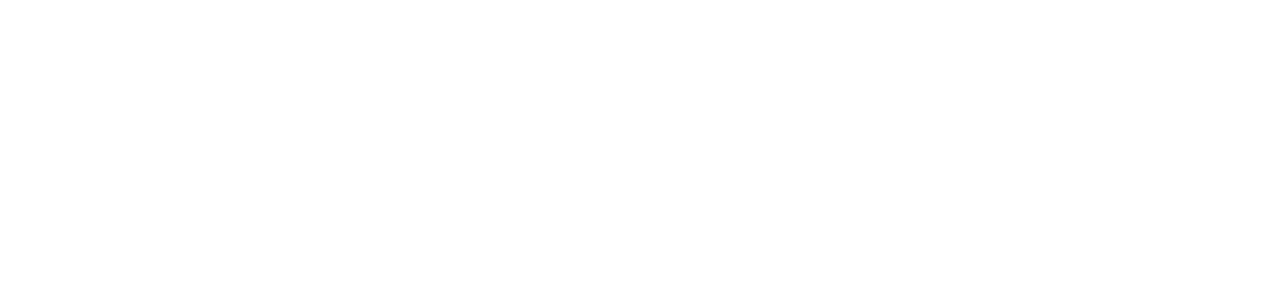
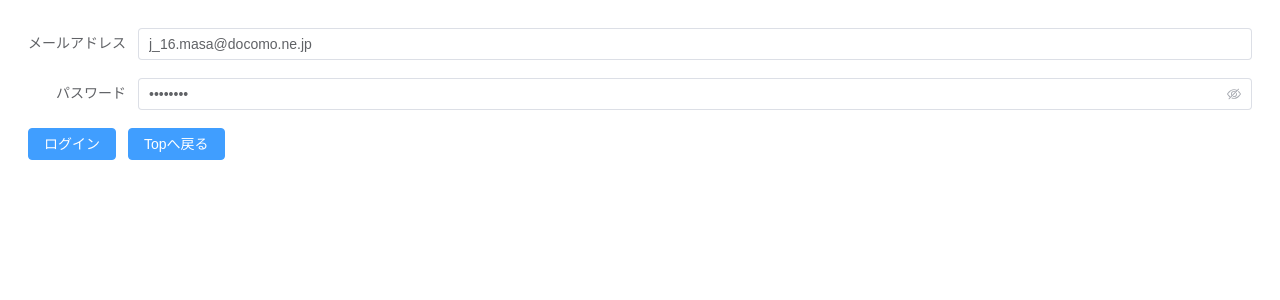
Before and after one commit to umeduck/circlun, a Vue app in the folder front/: page /login in a window 1280 px wide. Before the commit this address had no page. Shown: the top 300 px of the page. Built offline with nearby package versions, Linux system fonts and the light colour scheme.

Commit message:
ログイン機能実装

```diff
--- a/front/src/components/HelloWorld.vue
+++ b/front/src/components/HelloWorld.vue
@@ -5,9 +5,20 @@
   <div v-if="!userStore.isLoggedIn">
     <router-link to="/signup">新規登録</router-link>
   </div>
+  <div v-if="!userStore.isLoggedIn">
+    <router-link to="/login">ログイン</router-link>
+  </div>
+  <div v-if="userStore.isLoggedIn">
+    <el-button type="primary" @click="logout">ログアウト</el-button>
+  </div>
 </template>
 
 <script setup>
 import { useUserStore } from '@/stores/userStore'
+
 const userStore = useUserStore()
+
+const logout = () => {
+  userStore.logout()
+}
 </script>
--- /dev/null
+++ b/front/src/components/users/login.vue
@@ -0,0 +1,76 @@
+<template>
+  <el-main>
+    <el-form :model="form" :rules="rules" ref="formRef" label-width="auto">
+      <!-- メールアドレス -->
+      <el-form-item label="メールアドレス" prop="email">
+        <el-input
+          v-model="form.email"
+          placeholder="メールアドレスを入力"
+        />
+      </el-form-item>
+      <!-- パスワード -->
+      <el-form-item label="パスワード" prop="password">
+        <el-input
+          v-model="form.password"
+          type="password"
+          placeholder="パスワードを入力"
+          show-password
+        />
+      </el-form-item>
+      <el-form-item>
+        <el-button type="primary" @click="submitForm">ログイン</el-button>
+        <el-button type="primary" @click="toTop">Topへ戻る</el-button>
+      </el-form-item>
+    </el-form>
+  </el-main>
+</template>
+
+<script setup>
+import { reactive, ref, h } from 'vue'
+import { useRouter } from 'vue-router'
+import axios from 'axios'
+import { useUserStore } from '@/stores/userStore'
+import { ElNotification } from 'element-plus'
+
+// routerのインスタンスを作成
+const router = useRouter()
+
+const formRef = ref(null)
+const form = reactive({
+  email: 'j_16.masa@docomo.ne.jp',
+  password: 'testtest'
+})
+
+const userStore = useUserStore()
+
+const submitForm = () => {
+  formRef.value.validate((valid) => {
+    if (valid) {
+      console.log('送信データ:', form);
+      // Rails APIへPOSTリクエスト
+      axios
+        .post('http://localhost:3000/api/v1/auth/sign_in', {
+          email: form.email, password: form.password
+        })
+        .then((response) => {
+          console.log('ログイン成功:', response.data);
+          userStore.setUser(response.data)
+          ElNotification({ message: h('i', { style: 'color: teal' }, 'ログインが成功しました'),})
+          router.push('/')
+        })
+        .catch((error) => {
+          console.error('ログイン失敗:', error.response.data);
+          ElNotification({ message: h('i', { style: 'color: teal' }, 'ログインに失敗しました'),})
+        });
+    } else {
+      console.log('バリデーションエラー');
+      return false;
+    }
+  });
+}
+
+// Topへ戻るボタンの処理
+const toTop = () => {
+  router.push('/')
+}
+</script>
--- a/front/src/components/users/sign-up.vue
+++ b/front/src/components/users/sign-up.vue
@@ -49,10 +49,11 @@
 </template>
 
 <script setup>
-import { reactive, ref } from 'vue'
+import { reactive, ref, h } from 'vue'
 import { useRouter } from 'vue-router'
 import axios from 'axios'
 import { useUserStore } from '@/stores/userStore'
+import { ElNotification } from 'element-plus'
 
 // routerのインスタンスを作成
 const router = useRouter()
@@ -111,6 +112,7 @@
         .then((response) => {
           console.log('登録成功:', response.data);
           userStore.setUser(response.data)
+          ElNotification({ message: h('i', { style: 'color: teal' }, '登録が完了しました'),})
           router.push('/')
         })
         .catch((error) => {
--- a/front/src/router.js
+++ b/front/src/router.js
@@ -4,10 +4,12 @@
 
 import Home from './components/HelloWorld.vue'
 import SignUp from './components/users/sign-up.vue';
+import Login from './components/users/login.vue'
 
 const routes = [
   { path: '/', component: Home },
   { path: '/signup', component: SignUp },
+  { path: '/login', component: Login },
 ];
 
 
```
